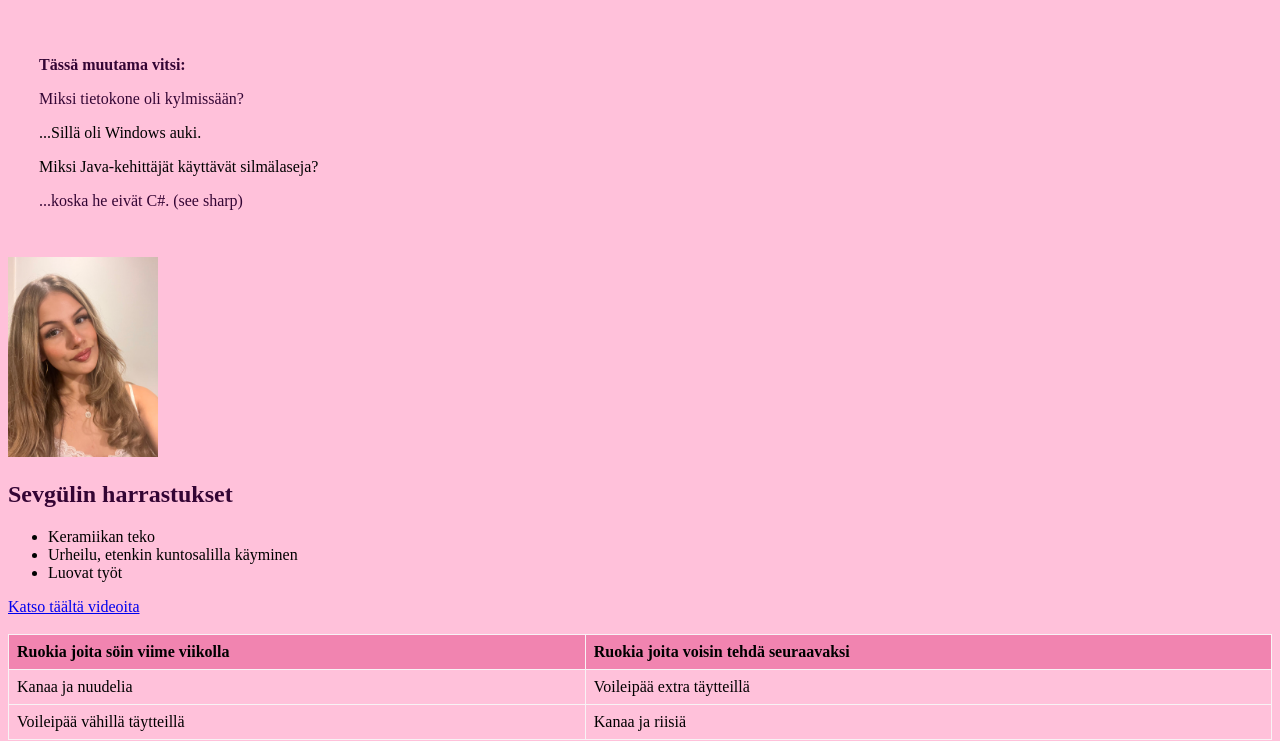
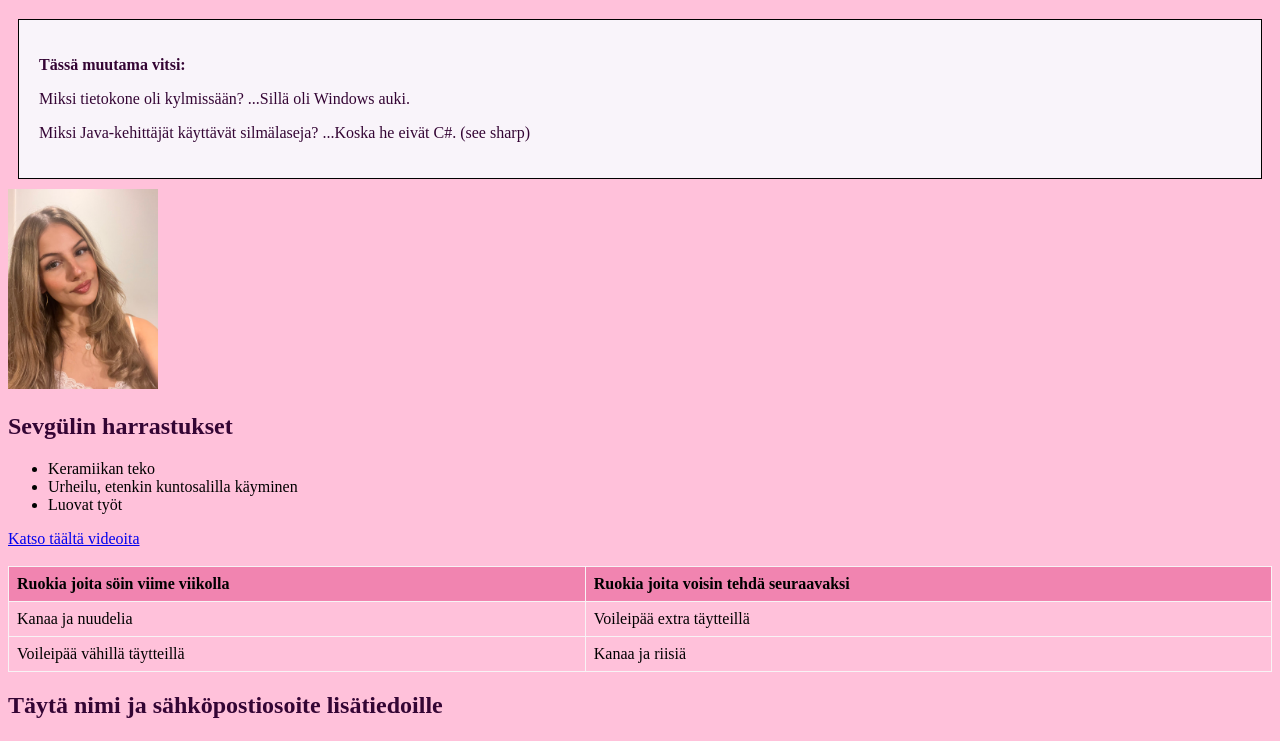
Before and after one commit to sevgulsalih/websivuston_kehittaminen_2026, a plain HTML site: page WS_02/index.html in a window 1280 px wide. Shown: the part 61-802 px from the top of the page. Drawn offline with Linux system fonts and the light colour scheme.

Commit message:
päivitetty

```diff
--- a/WS_02/index.html
+++ b/WS_02/index.html
@@ -19,10 +19,8 @@
 
     <div class="content-box">
 <p><strong>Tässä muutama vitsi:</strong></p>
-<p>Miksi tietokone oli kylmissään?
-    </p>...Sillä oli Windows auki.
- <p></p>Miksi Java-kehittäjät käyttävät silmälaseja?
-    <p>...koska he eivät C#. (see sharp) </p>
+<p>Miksi tietokone oli kylmissään? ...Sillä oli Windows auki.</p>
+<p>Miksi Java-kehittäjät käyttävät silmälaseja? ...Koska he eivät C#. (see sharp)</p>
 </div>
 
 <img src="D62B3488-966F-4F5D-A633-FA820561C0F6_1_105_c.jpeg" alt="tässä on minä" style="width:150px ;">
--- a/WS_02/styles.css
+++ b/WS_02/styles.css
@@ -10,8 +10,8 @@ p {
 .content-box {
   padding: 20px;
   margin: 10px;
-  background-color:  #ffc1da;
-  border: 1px solid #ffc1da;
+  background-color:  #f9f4fa;
+  border: 1px solid #010101;
 }
 
 table {
```
Also changed, not shown: 1 other file.
